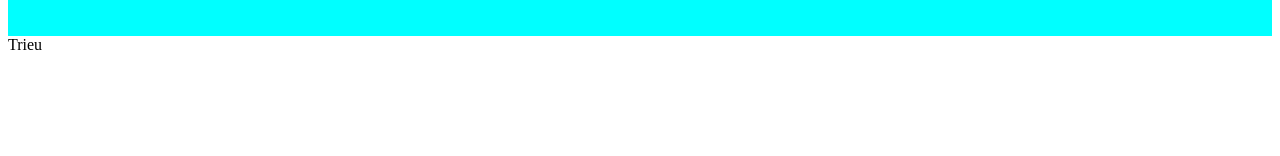
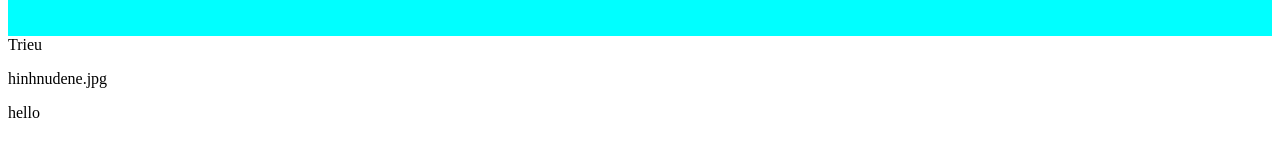
Before and after one commit to trieule47/100daysofangular, an Angular app: page / in a window 1280 px wide. Shown: the part 252-408 px from the top of the page. Built offline with nearby package versions, Linux system fonts and the light colour scheme.

Commit message:
inputs
phương pháp thay thế decorator @Input()

```diff
--- a/src/app/app.component.html
+++ b/src/app/app.component.html
@@ -18,5 +18,14 @@
 hello
 <button (click)="changeState()">change</button>
 </div>
+{{name}}
 
-{{name}}
+<contact-image
+    [image] = "'hinhnudene.jpg'"
+>
+</contact-image>
+<contact-image
+    [image] = ""
+>
+hello
+</contact-image>
--- a/src/app/app.module.ts
+++ b/src/app/app.module.ts
@@ -7,6 +7,7 @@ import { ProgressBarComponent } from './progressbar/progressbar.component';
 import { FormsModule } from '@angular/forms';
 import { AutherListComponent } from './auther-list/auther-list.component';
 import { AutherDetailComponent } from './auther-detail/auther-detail.component';
+import { ContactImageComponent } from './contact-image/contact-image.component';
 
 
 @NgModule({
@@ -14,7 +15,8 @@ import { AutherDetailComponent } from './auther-detail/auther-detail.component';
     AppComponent,
     ProgressBarComponent,
     AutherListComponent,
-    AutherDetailComponent
+    AutherDetailComponent,
+    ContactImageComponent
   ],
   imports: [
     BrowserModule,
--- /dev/null
+++ b/src/app/contact-image/contact-image.component.ts
@@ -0,0 +1,31 @@
+import {Component, Input, OnInit} from '@angular/core';
+
+@Component ({
+    selector: 'contact-image',
+    template: `
+    <div>
+        <p> {{image}}</p>
+        <ng-content></ng-content>
+    </div>
+    `,
+    inputs: ['image'],
+    })
+export class ContactImageComponent implements OnInit{
+    _imageUrl;
+
+    // @Input() set image(value:string){
+    set image(value:string){
+        this._imageUrl = value;
+    }
+
+    get image():string {
+        return this._imageUrl;
+    }
+
+    ngOnInit(): void {
+        if (!this._imageUrl) {
+            alert('null imageUrl');
+        }
+    }
+
+}
```
